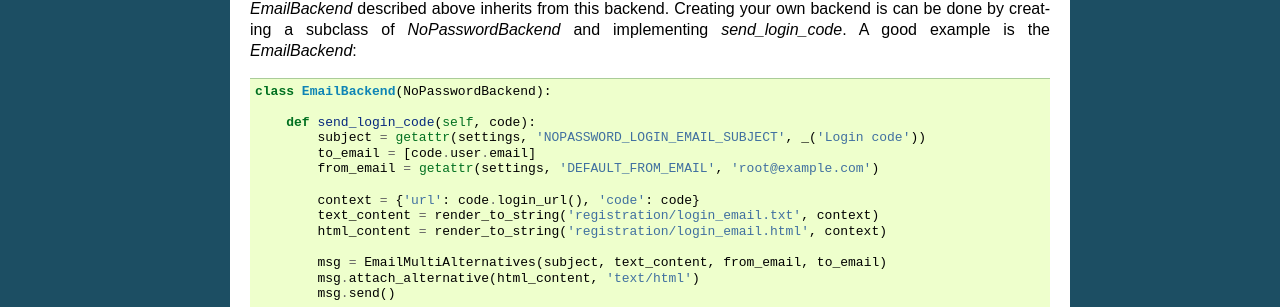
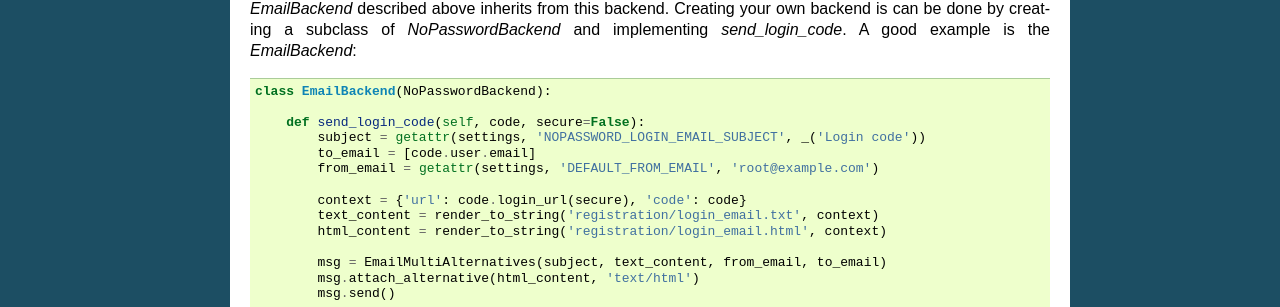
Before and after one commit to relekang/django-nopassword, a Sphinx documentation site: the page built from docs/usage.rst, in a window 1280 px wide. Shown: the part 846-1153 px from the top of the page. Built offline with Sphinx 7.4.7, drawn with Linux system fonts in a browser that asks for light colours.

Commit message:
Update backend example to have secure option #47

```diff
--- a/docs/usage.rst
+++ b/docs/usage.rst
@@ -48,12 +48,12 @@ the *EmailBackend*::
 
     class EmailBackend(NoPasswordBackend):
 
-        def send_login_code(self, code):
+        def send_login_code(self, code, secure=False):
             subject = getattr(settings, 'NOPASSWORD_LOGIN_EMAIL_SUBJECT', _('Login code'))
             to_email = [code.user.email]
             from_email = getattr(settings, 'DEFAULT_FROM_EMAIL', 'root@example.com')
 
-            context = {'url': code.login_url(), 'code': code}
+            context = {'url': code.login_url(secure), 'code': code}
             text_content = render_to_string('registration/login_email.txt', context)
             html_content = render_to_string('registration/login_email.html', context)
 
```
